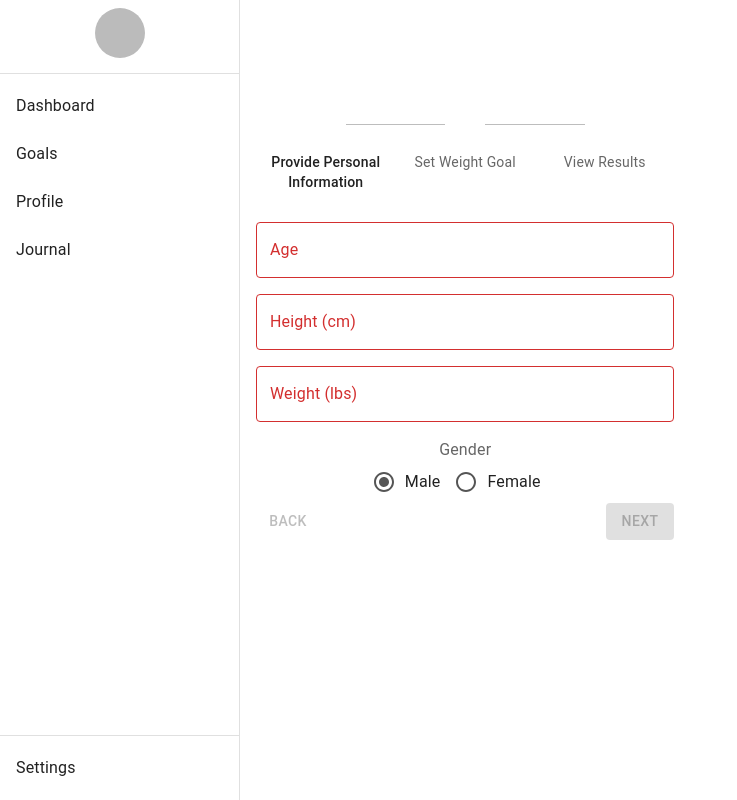
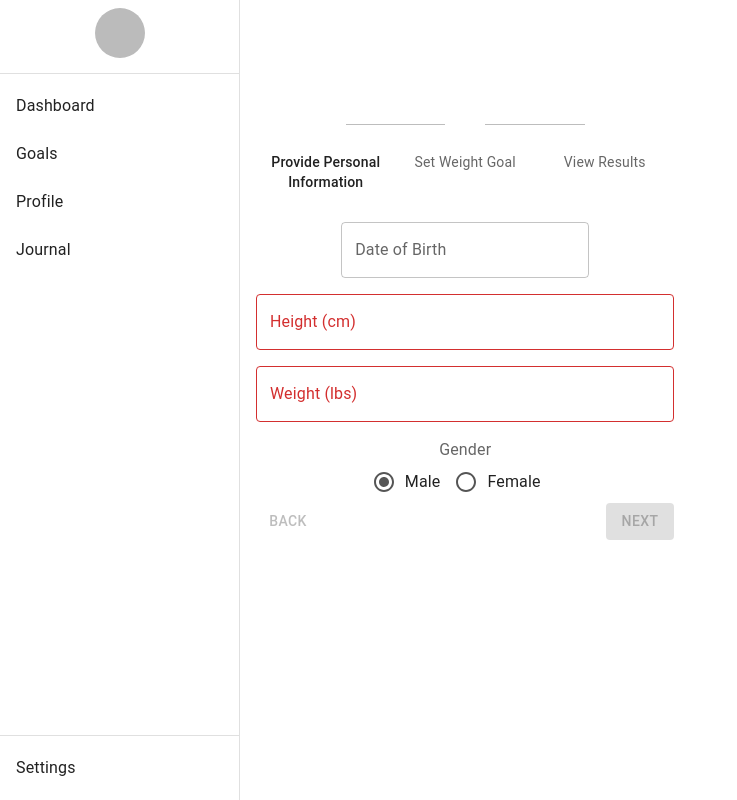
Before and after one commit to j-tran90/calorator, a React (Vite) app: page /creategoal in a window 1280 px wide. Shown: the whole page, without its empty margins (0-737 px from the left). Built offline with nearby package versions, Linux system fonts and the light colour scheme; no server answers; sample sign-in values are in the browser's storage; the HTML template or start-up script is replaced by a standard one.

Commit message:
update 1 to creategoal

```diff
--- a/package.json
+++ b/package.json
@@ -15,7 +15,6 @@
     "@mui/icons-material": "^5.16.7",
     "@mui/material": "^5.16.7",
     "@mui/x-date-pickers": "^7.4.0",
-    "@toolpad/core": "^0.12.0",
     "dayjs": "^1.11.11",
     "firebase": "^10.8.0",
     "react": "^18.2.0",
--- a/src/components/features/BMIcalc/UserProfileForm.jsx
+++ b/src/components/features/BMIcalc/UserProfileForm.jsx
@@ -8,16 +8,19 @@ import {
   Radio,
   FormControlLabel,
 } from "@mui/material";
+import { LocalizationProvider, DatePicker } from "@mui/x-date-pickers";
+import { AdapterDayjs } from "@mui/x-date-pickers/AdapterDayjs";  // Corrected import
+
 
 function UserProfileForm({ onNext, onValidationChange }) {
   const [formData, setFormData] = useState({
-    age: "",
+    dateOfBirth: null, // Changed to store date of birth
     height: "",
     weight: "",
     gender: "male",
   });
   const [errors, setErrors] = useState({
-    age: false,
+    dateOfBirth: false,
     height: false,
     weight: false,
   });
@@ -26,11 +29,7 @@ function UserProfileForm({ onNext, onValidationChange }) {
   useEffect(() => {
     const validateFields = () => {
       const newErrors = {
-        age:
-          !formData.age.trim() ||
-          isNaN(formData.age) ||
-          formData.age < 0 ||
-          formData.age > 150,
+        dateOfBirth: !formData.dateOfBirth,
         height:
           !formData.height.trim() ||
           isNaN(formData.height) ||
@@ -61,6 +60,13 @@ function UserProfileForm({ onNext, onValidationChange }) {
     }));
   };
 
+  const handleDateChange = (newDate) => {
+    setFormData((prevData) => ({
+      ...prevData,
+      dateOfBirth: newDate,
+    }));
+  };
+
   const handleSubmit = (e) => {
     e.preventDefault();
     onNext(formData);
@@ -70,15 +76,14 @@ function UserProfileForm({ onNext, onValidationChange }) {
   return (
     <form id='calorie-calculator-form' onSubmit={handleSubmit}>
       <Box sx={{ "& > :not(style)": { mb: 2 } }}>
-        <TextField
-          label='Age'
-          type='number'
-          name='age'
-          value={formData.age}
-          onChange={handleChange}
-          fullWidth
-          error={errors.age}
-        />
+        <LocalizationProvider dateAdapter={AdapterDayjs}>
+          <DatePicker
+            label='Date of Birth'
+            value={formData.dateOfBirth}
+            onChange={handleDateChange}
+            renderInput={(params) => <TextField {...params} fullWidth error={errors.dateOfBirth} />}
+          />
+        </LocalizationProvider>
       </Box>
       <Box sx={{ "& > :not(style)": { mb: 2 } }}>
         <TextField
```
Also changed, not shown: 1 other file (tests, documents, lock files or other folders).
